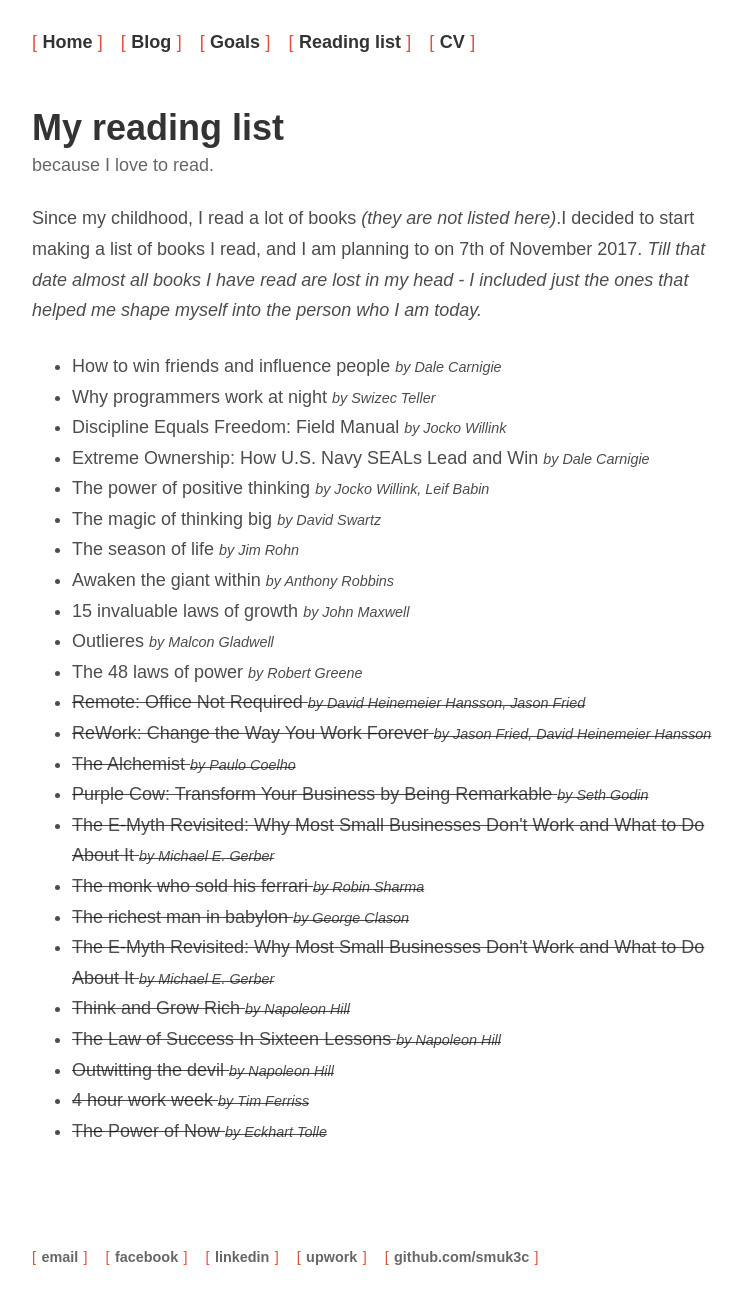
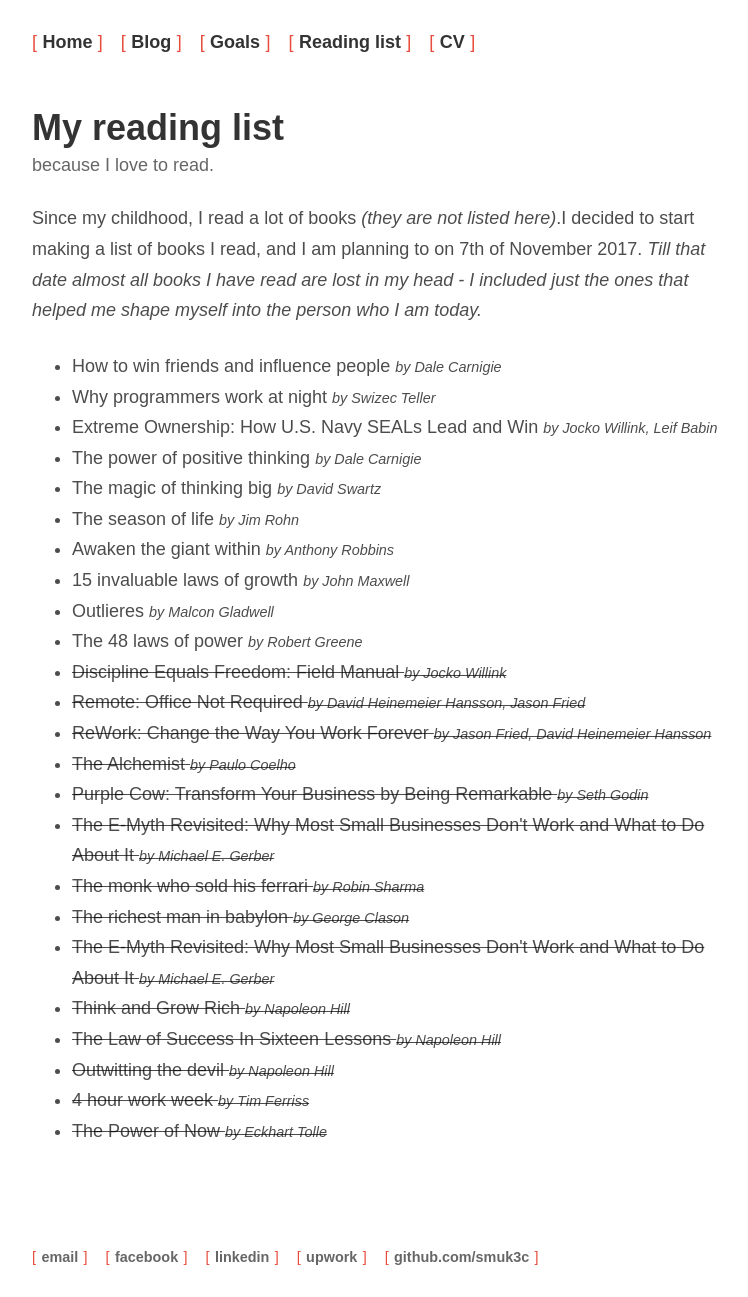
Before and after one commit to smuk3c/smuk3c.github.io, a Jekyll site: the page built from reading-list/index.html, in a window 1280 px wide. Shown: the whole page, without its empty margins (258-1006 px from the left). Built offline with Jekyll 4.4.1, drawn with Linux system fonts in a browser that asks for light colours; nearby versions of some CDN libraries.

```diff
--- a/reading-list/index.html
+++ b/reading-list/index.html
@@ -19,16 +19,12 @@ title: Smuk3c's reading list
 				<small><em>by Swizec Teller</em></small>
 			</li>
 			<li>
-				Discipline Equals Freedom: Field Manual
-				<small><em>by Jocko Willink</em></small>
-			</li>
-			<li>
 				Extreme Ownership: How U.S. Navy SEALs Lead and Win
-				<small><em>by Dale Carnigie</em></small>
+				<small><em>by Jocko Willink, Leif Babin</em></small>
 			</li>
 			<li>
 				The power of positive thinking
-				<small><em>by Jocko Willink, Leif Babin</em></small>
+				<small><em>by Dale Carnigie</em></small>
 			</li>
 			<li>
 				The magic of thinking big
@@ -53,6 +49,10 @@ title: Smuk3c's reading list
 			<li>
 				The 48 laws of power
 				<small><em>by Robert Greene</em></small>
+			</li>
+			<li class="strike">
+				Discipline Equals Freedom: Field Manual
+				<small><em>by Jocko Willink</em></small>
 			</li>
 			<li class="strike">
 				Remote: Office Not Required
```
